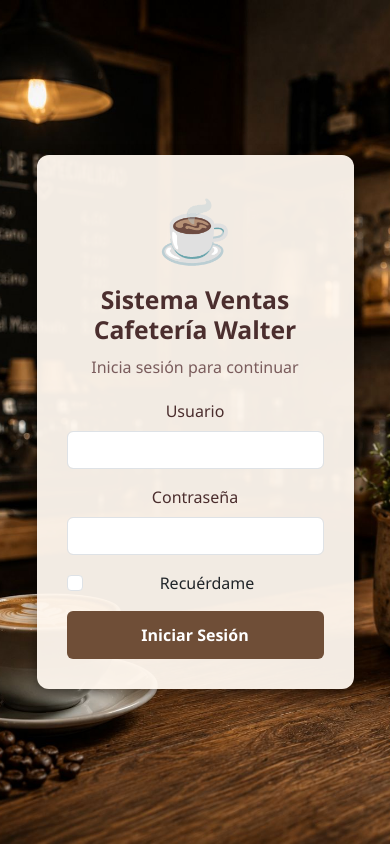
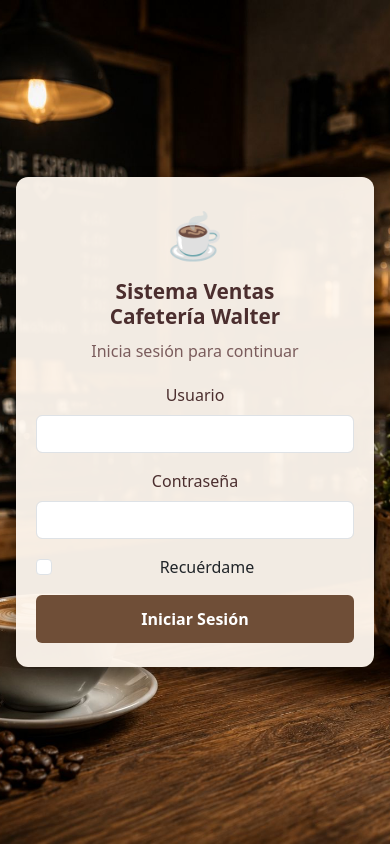
Before and after one commit to luismiguel2017/ventas-flask, a Flask app: page /login in a window 390 px wide. Run offline with Flask 3, Linux system fonts and the light colour scheme; some libraries are stand-ins or nearby versions.

Commit message:
Actualización de app.py y estilos, agregado login

```diff
--- a/static/login.css
+++ b/static/login.css
@@ -1,13 +1,5 @@
 /* Fondo solo para el login */
-.login-body {
-    background: url("{{ url_for('static', filename='cafe.jpeg') }}") no-repeat center center fixed;
-    background-size: cover;
-    font-family: 'Segoe UI', sans-serif;
-    min-height: 100vh;
-    display: flex;
-    justify-content: center;
-    align-items: center;
-}
+
 
 /* Contenedor del formulario */
 .login-container {
@@ -59,3 +51,15 @@ h2 {
 .btn-coffee:hover {
     background-color: #4b2e2e;
 }
+@media (max-width: 576px) {
+    .login-container {
+        width: 92%;
+        padding: 24px 20px;
+    }
+    .logo {
+        font-size: 45px;
+    }
+    h2 {
+        font-size: 1.3rem;
+    }
+}
```
